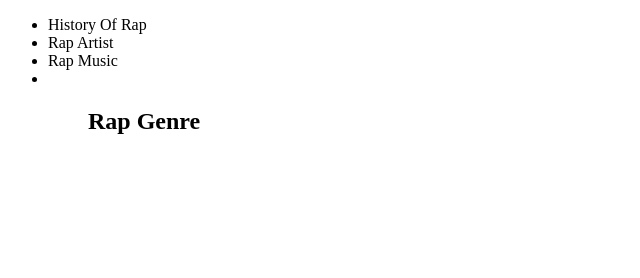
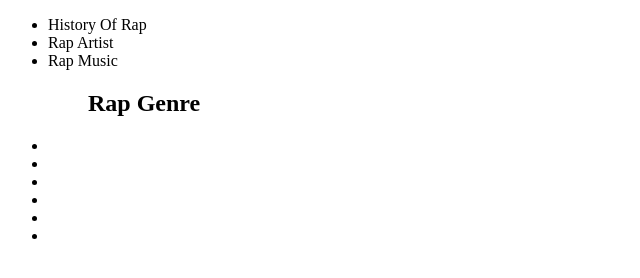
Before and after one commit to SehbagGi11/SehbagGill-github.io, a plain HTML site: page index.html in a window 1280 px wide. Shown: the whole page, without its empty margins (0-640 px from the left). Drawn offline with Linux system fonts and the light colour scheme.

Commit message:
Update index.html

```diff
--- a/index.html
+++ b/index.html
@@ -11,9 +11,17 @@
       <li>History Of Rap</li>
       <li>Rap Artist</li>
       <li>Rap Music</li>
-      <li></li>
       <ul>
         <h2>Rap Genre</h2>
-    </div>
+
+      </div>
+    <div class="animation">
+      <ul class="box-area">
+        <li></li>
+        <li></li>
+        <li></li>
+        <li></li>
+        <li></li>
+        <li></li>
   </body>
 </html>
```
